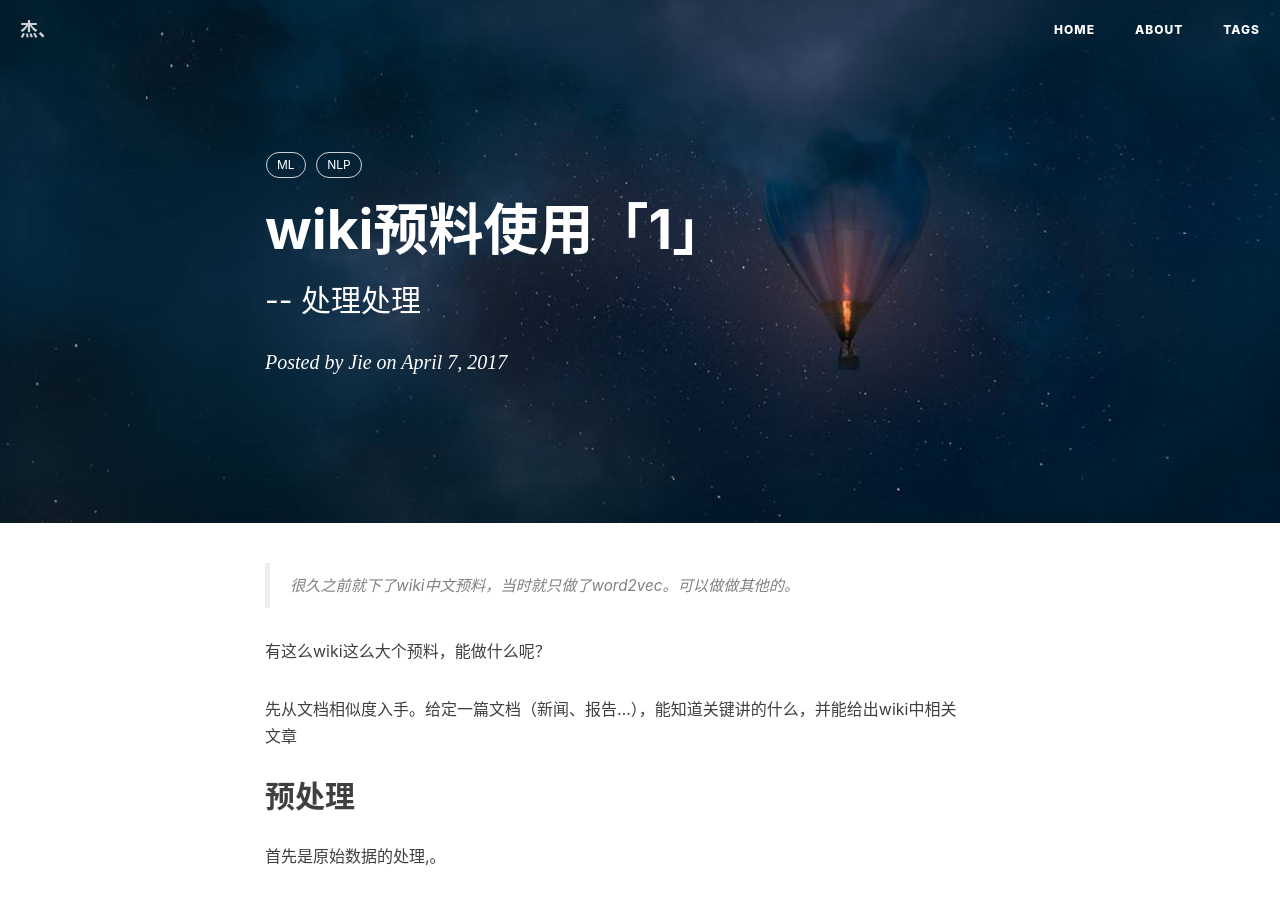
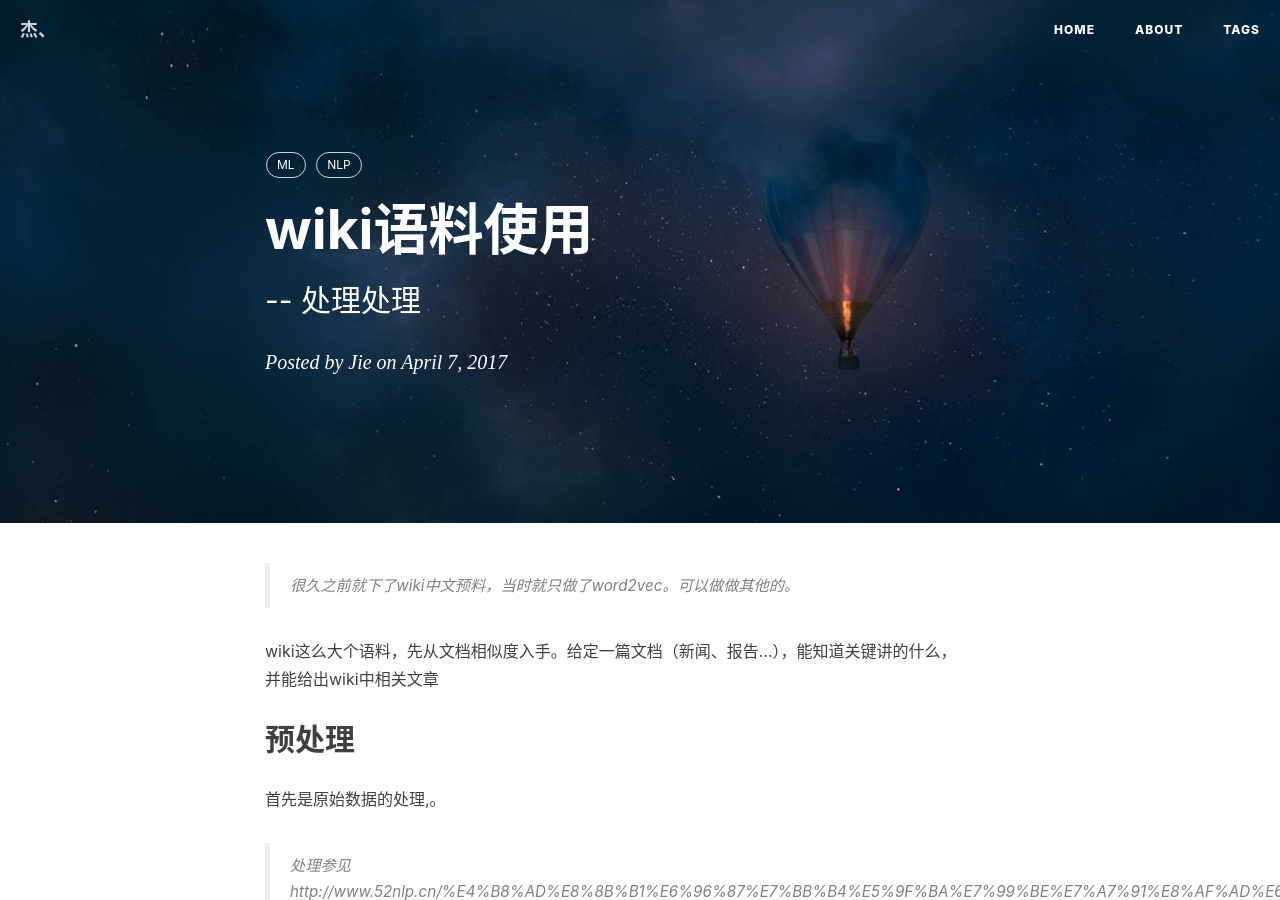
Before and after one commit to ChPi/ChPi.github.io, a Jekyll site: the page built from _posts/2017-04-07-Wiki中文语料.markdown, in a window 1280 px wide and 900 px high. Built offline with Jekyll 4.4.1, drawn with Linux system fonts in a browser that asks for light colours; nearby versions of some CDN libraries; comment, search, counter and statistics services are not loaded.

Commit message:
没什么

```diff
--- a/_posts/2017-04-07-Wiki中文语料.markdown
+++ b/_posts/2017-04-07-Wiki中文语料.markdown
@@ -1,6 +1,6 @@
 ---
 layout:     post
-title:      "wiki预料使用「1」"
+title:      "wiki语料使用"
 subtitle:   " -- 处理处理"
 date:       2017-04-07
 author:     "Jie"
@@ -12,9 +12,7 @@
 
 > 很久之前就下了wiki中文预料，当时就只做了word2vec。可以做做其他的。
 
-有这么wiki这么大个预料，能做什么呢？
-
-先从文档相似度入手。给定一篇文档（新闻、报告...），能知道关键讲的什么，并能给出wiki中相关文章
+wiki这么大个语料，先从文档相似度入手。给定一篇文档（新闻、报告...），能知道关键讲的什么，并能给出wiki中相关文章
 
 ## 预处理
 
```
